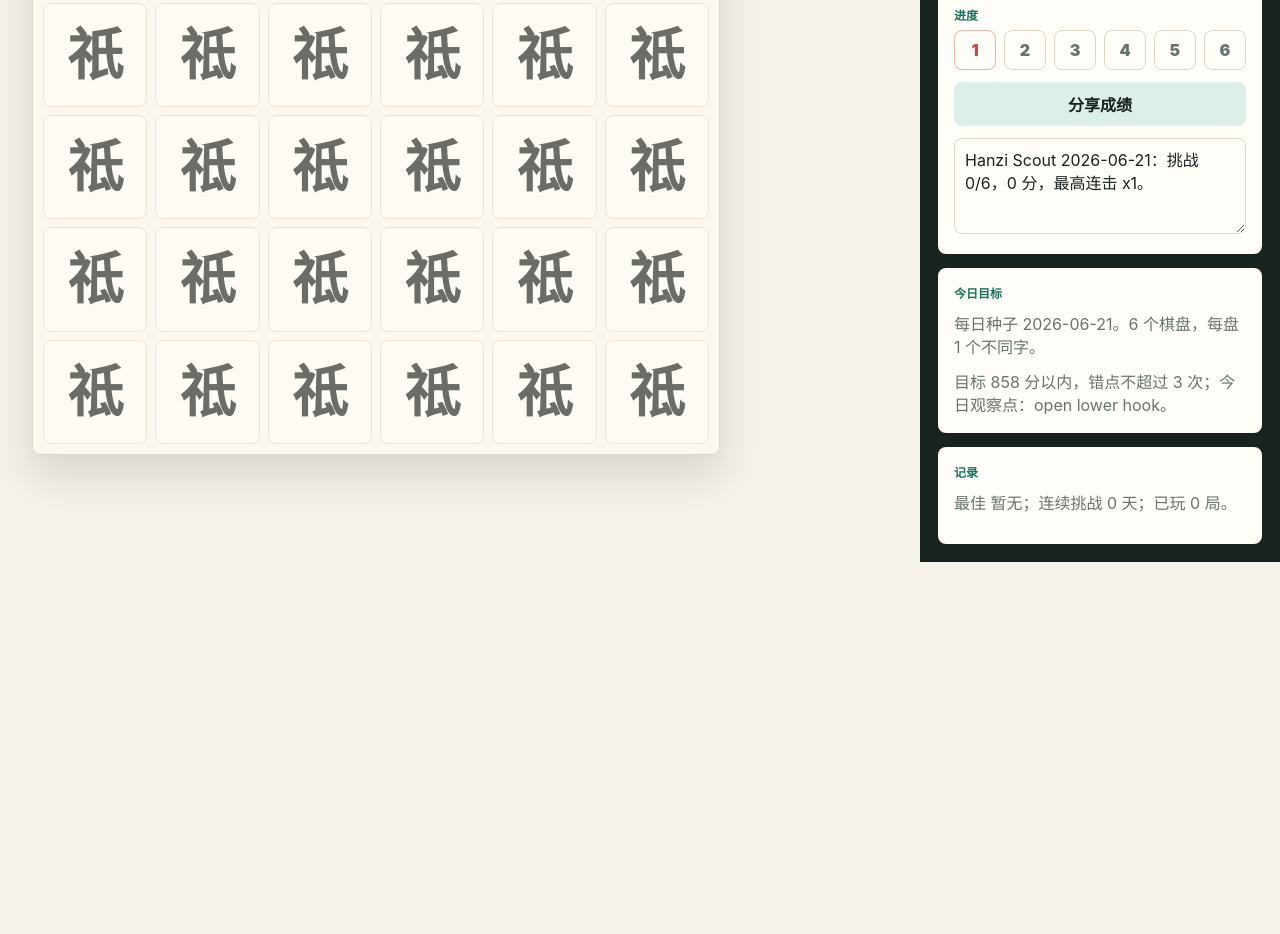
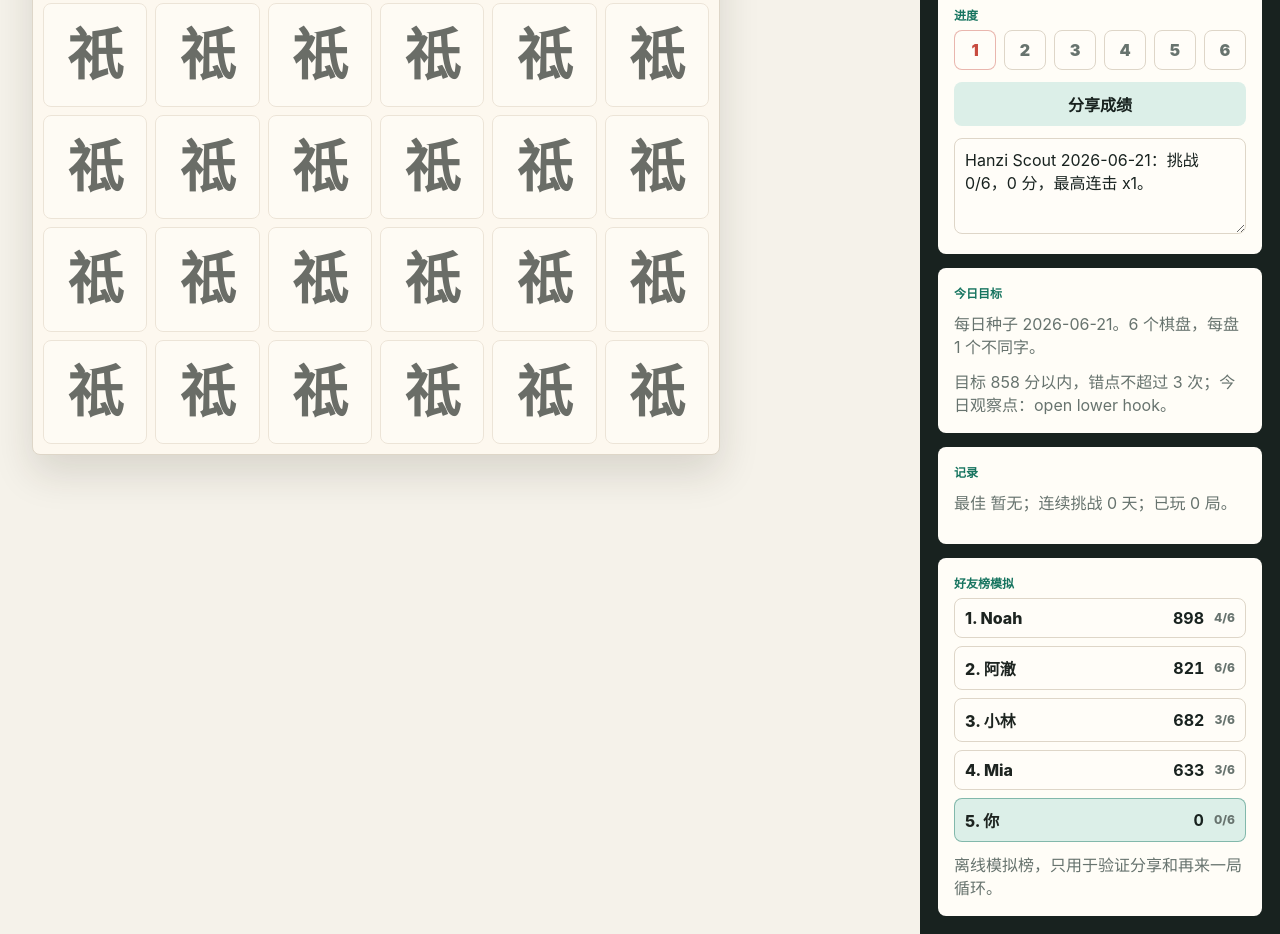
Before and after one commit to OOYXLOO/hanzi-scout, a website with bundled scripts: page index.html in a window 1280 px wide. Shown: the part 431-1365 px from the top of the page. Before the commit the page ends 993 px from the top, so only its background shows below. Built offline with nearby package versions, Linux system fonts and the light colour scheme.

Commit message:
Add simulated friend leaderboard

```diff
--- a/index.html
+++ b/index.html
@@ -82,6 +82,12 @@
           <p id="profile-line" class="daily-line"></p>
           <p id="result-card" class="microcopy"></p>
         </section>
+
+        <section class="panel">
+          <p class="eyebrow">好友榜模拟</p>
+          <ol id="leaderboard-list" class="leaderboard-list" aria-label="Simulated friend leaderboard"></ol>
+          <p class="microcopy">离线模拟榜，只用于验证分享和再来一局循环。</p>
+        </section>
       </aside>
     </main>
 
--- a/scripts/audit-local.mjs
+++ b/scripts/audit-local.mjs
@@ -57,9 +57,12 @@ if (!adapter.includes("createRewardedVideoAd")) failures.push("wechat adapter mi
 if (!adapter.includes("createInterstitialAd")) failures.push("wechat adapter missing interstitial hook");
 
 const html = await readFile(join(root, "index.html"), "utf8");
-for (const id of ["hint-button", "time-button", "share-button", "glyph-grid", "goal-line", "profile-line", "result-card"]) {
+for (const id of ["hint-button", "time-button", "share-button", "glyph-grid", "goal-line", "profile-line", "result-card", "leaderboard-list"]) {
   if (!html.includes(id)) failures.push(`index.html missing ${id}`);
 }
+
+const profile = await readFile(join(root, "src/profile.js"), "utf8");
+if (!profile.includes("createFriendLeaderboard")) failures.push("profile missing friend leaderboard generator");
 
 for (const file of await walk(root)) {
   if (!checkedExtensions.has(extname(file))) continue;
--- a/src/main.js
+++ b/src/main.js
@@ -1,6 +1,6 @@
 import { canUseReward, createGameState, createProgress, createRunSummary, createShareText, finishRun, getCurrentRound, getRemainingSeconds, grantExtraTime, grantHint, startRun, tapCell } from "./game.js";
 import { getDayKey } from "./levels.js";
-import { createScoreCard, loadProfile, recordRun, saveProfile } from "./profile.js";
+import { createFriendLeaderboard, createScoreCard, loadProfile, recordRun, saveProfile } from "./profile.js";
 import { createPlatformAdapter } from "./wechat-adapter.js";
 
 const refs = {
@@ -23,6 +23,7 @@ const refs = {
   goal: document.querySelector("#goal-line"),
   profile: document.querySelector("#profile-line"),
   resultCard: document.querySelector("#result-card"),
+  leaderboard: document.querySelector("#leaderboard-list"),
 };
 
 const platform = createPlatformAdapter();
@@ -116,6 +117,7 @@ function render() {
   refs.goal.textContent = formatGoal();
   refs.profile.textContent = formatProfile();
   refs.assist.textContent = formatAssist();
+  renderLeaderboard(createRunSummary(state));
   refs.hint.disabled = !state.startedAt || state.complete || !canUseReward(state, "hint");
   refs.timeButton.disabled = !state.startedAt || state.complete || !canUseReward(state, "extraTime");
   renderProgress();
@@ -152,6 +154,17 @@ function render() {
         render();
       });
       return button;
+    }),
+  );
+}
+
+function renderLeaderboard(summary) {
+  refs.leaderboard.replaceChildren(
+    ...createFriendLeaderboard(profile, summary).map((entry) => {
+      const li = document.createElement("li");
+      li.className = entry.isPlayer ? "player" : "";
+      li.innerHTML = `<span>${entry.rank}. ${entry.name}</span><strong>${entry.score}</strong><em>${entry.solved}/6</em>`;
+      return li;
     }),
   );
 }
--- a/src/profile.js
+++ b/src/profile.js
@@ -85,6 +85,36 @@ export function createScoreCard(profile, summary) {
   };
 }
 
+export function createFriendLeaderboard(profile, summary, { names = ["小林", "Mia", "阿澈", "Noah"] } = {}) {
+  const next = normalizeProfile(profile);
+  const dayKey = summary?.dayKey || next.lastPlayedDay || next.bestDay || "daily";
+  const playerScore = Number(summary?.score || dailyHistory(next, dayKey)?.score || next.bestScore || 0);
+  const playerSolved = Number(summary?.solved || dailyHistory(next, dayKey)?.solved || next.bestSolved || 0);
+  const entries = names.map((name, index) => {
+    const seed = hash(`${dayKey}:${name}:${index}`);
+    const solved = Math.min(6, 3 + (seed % 4));
+    const score = 420 + (seed % 360) + solved * 38 + index * 11;
+    return {
+      name,
+      score,
+      solved,
+      isPlayer: false,
+    };
+  });
+
+  entries.push({
+    name: "你",
+    score: playerScore,
+    solved: playerSolved,
+    isPlayer: true,
+  });
+
+  return entries
+    .sort((a, b) => b.score - a.score || b.solved - a.solved || a.name.localeCompare(b.name))
+    .slice(0, 5)
+    .map((entry, index) => ({ ...entry, rank: index + 1 }));
+}
+
 function compactSummary(summary) {
   return {
     dayKey: summary.dayKey,
@@ -95,6 +125,10 @@ function compactSummary(summary) {
     misses: summary.misses,
     goalMet: summary.goalMet,
   };
+}
+
+function dailyHistory(profile, dayKey) {
+  return profile.history.find((entry) => entry.dayKey === dayKey) || null;
 }
 
 function normalizeProfile(value) {
@@ -111,6 +145,15 @@ function normalizeProfile(value) {
   return profile;
 }
 
+function hash(input) {
+  let value = 2166136261;
+  for (const char of String(input)) {
+    value ^= char.codePointAt(0);
+    value = Math.imul(value, 16777619);
+  }
+  return value >>> 0;
+}
+
 function isNextDay(previousDay, currentDay) {
   if (!previousDay) return false;
   const previous = Date.parse(`${previousDay}T00:00:00.000Z`);
--- a/src/styles.css
+++ b/src/styles.css
@@ -240,6 +240,49 @@ h1 {
   background: var(--jade-soft);
 }
 
+.leaderboard-list {
+  display: grid;
+  gap: 8px;
+  margin: 0;
+  padding: 0;
+  list-style: none;
+}
+
+.leaderboard-list li {
+  display: grid;
+  grid-template-columns: minmax(0, 1fr) auto auto;
+  gap: 10px;
+  align-items: center;
+  border: 1px solid var(--line);
+  border-radius: 8px;
+  padding: 9px 10px;
+  background: #fffdf8;
+}
+
+.leaderboard-list li.player {
+  border-color: rgba(22, 116, 95, 0.45);
+  background: var(--jade-soft);
+}
+
+.leaderboard-list span {
+  overflow: hidden;
+  font-weight: 850;
+  text-overflow: ellipsis;
+  white-space: nowrap;
+}
+
+.leaderboard-list strong {
+  color: var(--night);
+  font-variant-numeric: tabular-nums;
+}
+
+.leaderboard-list em {
+  color: var(--muted);
+  font-size: 12px;
+  font-style: normal;
+  font-weight: 850;
+}
+
 textarea {
   width: 100%;
   min-height: 96px;
```
Also changed, not shown: docs/wechat-port-plan.md (+2 -1 lines), tests/logic.test.mjs (+9 -1 lines), README.md.
